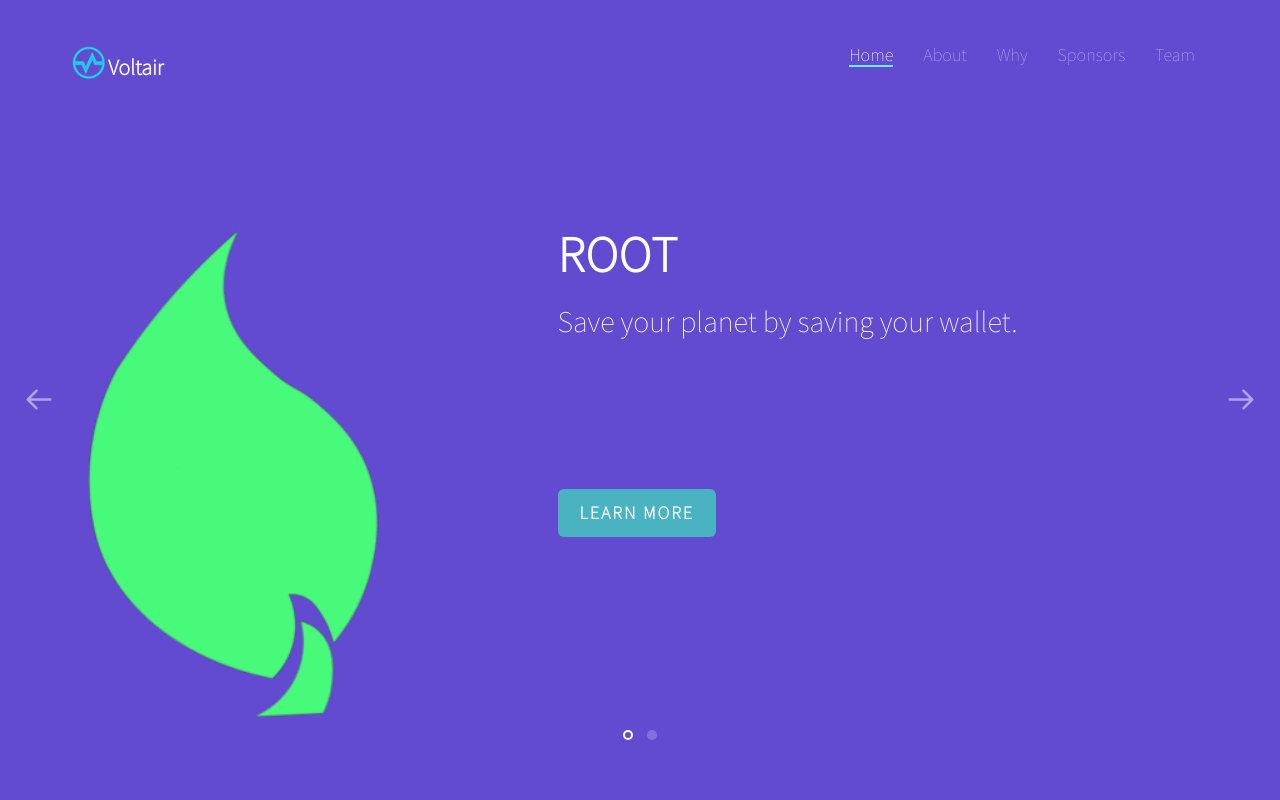
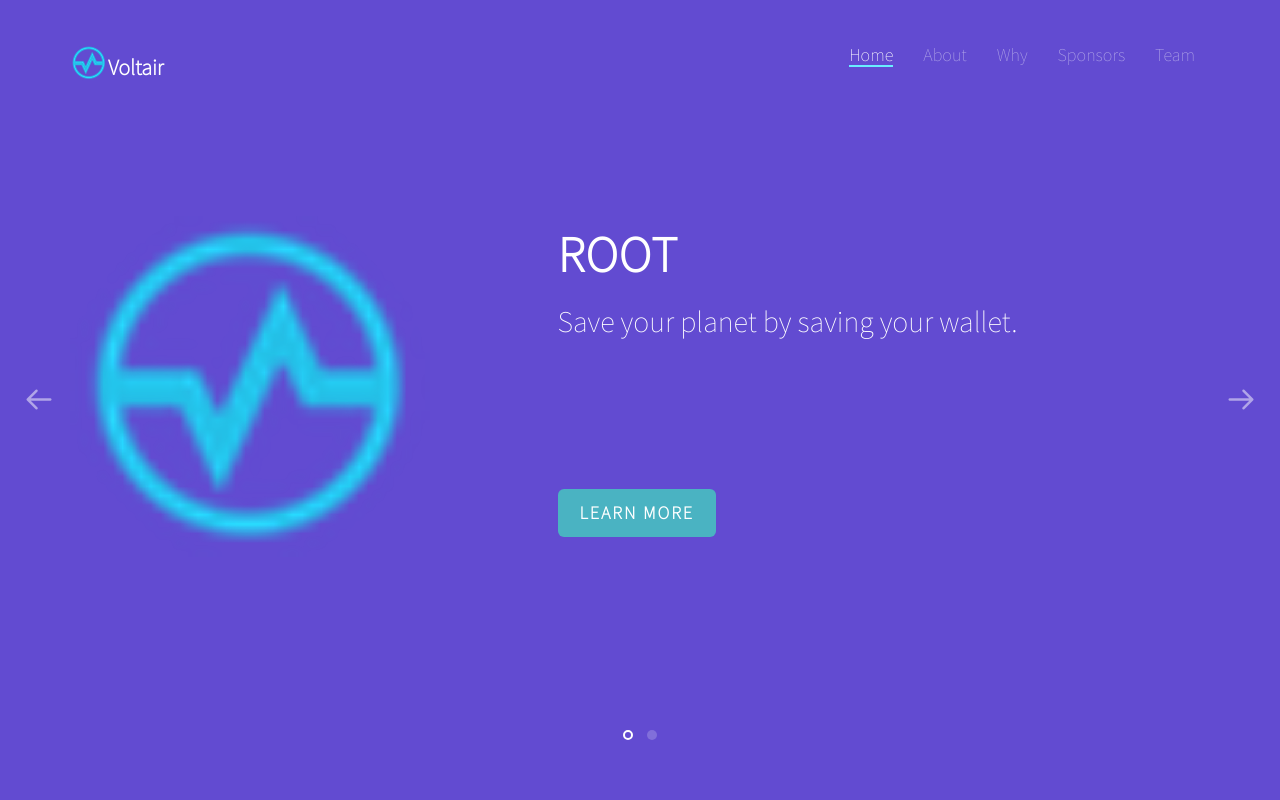
Before and after one commit to lawrencechoi96/dnyu.github.io, a plain HTML site: page index.html in a window 1280 px wide. Shown: the top 800 px of the page. Drawn offline with nearby package versions, Linux system fonts and the light colour scheme; files whose address does not match are found by name.

Commit message:
design bugs, navbar alignment and homescreen colors

```diff
--- a/index.html
+++ b/index.html
@@ -412,7 +412,7 @@ img.bottom {
 						    </div>
 					    </div>
 					    <div class="col-md-4 col-md-pull-7 col-sm-4 col-sm-pull-7 iphone-image">
-					    	<div class="iphone to-animate-2"><img src="images/root_logo_no_name.png"></img>&nbsp; &nbsp; &nbsp; &nbsp; &nbsp; &nbsp; &nbsp; &nbsp; &nbsp; &nbsp; &nbsp; &nbsp; &nbsp; &nbsp; &nbsp; &nbsp; &nbsp; &nbsp; &nbsp; &nbsp; &nbsp; &nbsp; &nbsp; &nbsp; &nbsp; &nbsp; &nbsp; &nbsp; &nbsp; &nbsp; &nbsp; &nbsp; &nbsp; &nbsp; &nbsp; &nbsp; &nbsp; &nbsp; &nbsp; &nbsp; &nbsp; &nbsp; &nbsp; &nbsp; &nbsp; &nbsp; &nbsp; &nbsp; &nbsp; &nbsp; &nbsp; &nbsp; &nbsp; &nbsp; &nbsp; &nbsp; &nbsp; &nbsp; &nbsp; &nbsp; &nbsp; &nbsp; &nbsp; &nbsp; &nbsp; &nbsp; &nbsp; &nbsp; &nbsp; &nbsp; &nbsp; &nbsp; &nbsp; &nbsp; &nbsp; &nbsp; &nbsp; &nbsp; &nbsp; &nbsp; &nbsp; &nbsp; &nbsp; &nbsp; &nbsp; &nbsp; &nbsp; &nbsp; &nbsp; &nbsp; &nbsp; &nbsp; &nbsp; &nbsp; &nbsp; &nbsp; &nbsp; &nbsp; &nbsp; &nbsp; &nbsp; &nbsp; &nbsp; &nbsp; &nbsp; &nbsp; &nbsp; &nbsp; &nbsp; &nbsp; &nbsp; &nbsp; &nbsp; &nbsp; &nbsp; &nbsp; &nbsp; &nbsp; &nbsp; &nbsp; &nbsp; &nbsp; &nbsp; &nbsp; &nbsp; &nbsp; &nbsp; &nbsp; &nbsp; &nbsp; &nbsp; &nbsp; &nbsp; &nbsp; &nbsp; &nbsp; &nbsp; &nbsp; &nbsp; &nbsp; &nbsp; &nbsp; &nbsp; &nbsp; &nbsp; &nbsp; &nbsp; &nbsp; &nbsp; &nbsp; &nbsp; &nbsp; &nbsp; &nbsp; &nbsp; &nbsp; &nbsp; &nbsp; &nbsp; &nbsp; &nbsp; &nbsp; &nbsp; &nbsp; &nbsp; &nbsp; &nbsp; &nbsp; &nbsp; &nbsp; </div>
+					    	<div class="iphone to-animate-2"><img src="images/roundLogo.png"></img>&nbsp; &nbsp; &nbsp; &nbsp; &nbsp; &nbsp; &nbsp; &nbsp; &nbsp; &nbsp; &nbsp; &nbsp; &nbsp; &nbsp; &nbsp; &nbsp; &nbsp; &nbsp; &nbsp; &nbsp; &nbsp; &nbsp; &nbsp; &nbsp; &nbsp; &nbsp; &nbsp; &nbsp; &nbsp; &nbsp; &nbsp; &nbsp; &nbsp; &nbsp; &nbsp; &nbsp; &nbsp; &nbsp; &nbsp; &nbsp; &nbsp; &nbsp; &nbsp; &nbsp; &nbsp; &nbsp; &nbsp; &nbsp; &nbsp; &nbsp; &nbsp; &nbsp; &nbsp; &nbsp; &nbsp; &nbsp; &nbsp; &nbsp; &nbsp; &nbsp; &nbsp; &nbsp; &nbsp; &nbsp; &nbsp; &nbsp; &nbsp; &nbsp; &nbsp; &nbsp; &nbsp; &nbsp; &nbsp; &nbsp; &nbsp; &nbsp; &nbsp; &nbsp; &nbsp; &nbsp; &nbsp; &nbsp; &nbsp; &nbsp; &nbsp; &nbsp; &nbsp; &nbsp; &nbsp; &nbsp; &nbsp; &nbsp; &nbsp; &nbsp; &nbsp; &nbsp; &nbsp; &nbsp; &nbsp; &nbsp; &nbsp; &nbsp; &nbsp; &nbsp; &nbsp; &nbsp; &nbsp; &nbsp; &nbsp; &nbsp; &nbsp; &nbsp; &nbsp; &nbsp; &nbsp; &nbsp; &nbsp; &nbsp; &nbsp; &nbsp; &nbsp; &nbsp; &nbsp; &nbsp; &nbsp; &nbsp; &nbsp; &nbsp; &nbsp; &nbsp; &nbsp; &nbsp; &nbsp; &nbsp; &nbsp; &nbsp; &nbsp; &nbsp; &nbsp; &nbsp; &nbsp; &nbsp; &nbsp; &nbsp; &nbsp; &nbsp; &nbsp; &nbsp; &nbsp; &nbsp; &nbsp; &nbsp; &nbsp; &nbsp; &nbsp; &nbsp; &nbsp; &nbsp; &nbsp; &nbsp; &nbsp; &nbsp; &nbsp; &nbsp; &nbsp; &nbsp; &nbsp; &nbsp; &nbsp; &nbsp; </div>
 					    </div>
 
 		    		</div>
```
Also changed, not shown: images/anthBG.jpg (added), 2 other files.
